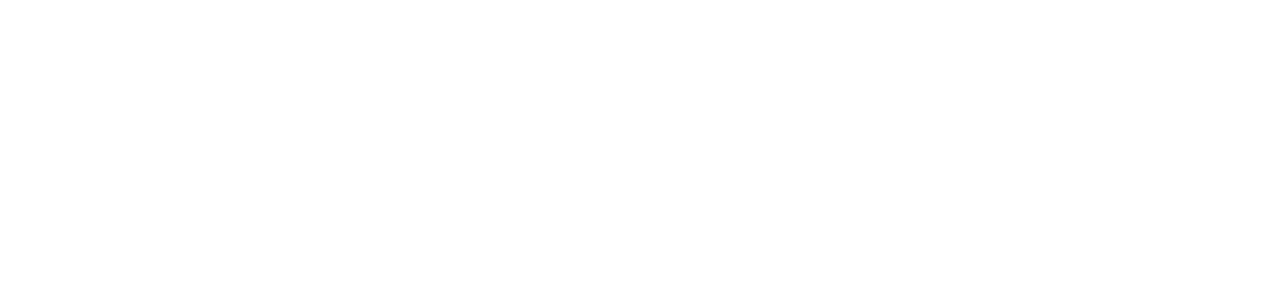
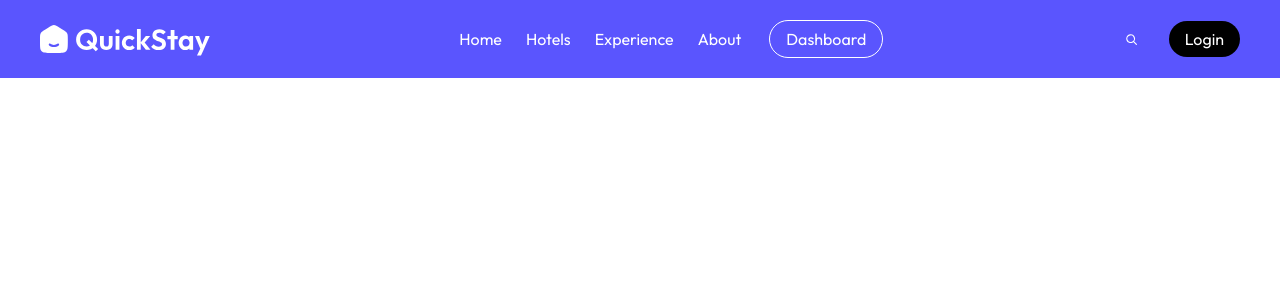
Before and after one commit to code-with-divyesh/Hotel-Booking, a React (Vite) app: page / in a window 1280 px wide. Shown: the top 300 px of the page. Built offline with nearby package versions, Linux system fonts and the light colour scheme; a web font is replaced by a local one.

Commit message:
add navbar component

```diff
--- a/src/App.jsx
+++ b/src/App.jsx
@@ -1,11 +1,10 @@
-import React from 'react'
+import React from "react";
+import NavBar from "./Components/NavBar/NavBar";
+import { useLocation } from "react-router-dom";
 
 const App = () => {
-  return (
-    <div>
+  const isOwnerpath = useLocation().pathname.includes("owner");
+  return <div>{!isOwnerpath && <NavBar />}</div>;
+};
 
-    </div>
-  )
-}
-
-export default App
+export default App;
--- /dev/null
+++ b/src/Components/NavBar/NavBar.css
@@ -0,0 +1,118 @@
+.navbar {
+  position: fixed;
+  top: 0;
+  left: 0;
+  width: 100%;
+  background: #5a55fe;
+  padding: 20px 40px;
+  color: white;
+  z-index: 50;
+  transition: all 0.3s ease;
+}
+
+.navbar.scrolled {
+  background: rgba(255, 255, 255, 0.8);
+  color: #333;
+  box-shadow: 0 2px 10px rgba(0, 0, 0, 0.1);
+  backdrop-filter: blur(8px);
+}
+
+.navbar-inner {
+  max-width: 1200px;
+  margin: auto;
+  display: flex;
+  align-items: center;
+  justify-content: space-between;
+}
+
+.logo {
+  height: 36px;
+}
+
+.nav-links a {
+  margin: 0 12px;
+  text-decoration: none;
+  color: inherit;
+  transition: color 0.3s;
+}
+
+.dashboard-btn,
+.login-btn {
+  padding: 6px 16px;
+  border-radius: 20px;
+  border: 1px solid currentColor;
+  background: transparent;
+  color: inherit;
+  cursor: pointer;
+  margin-left: 16px;
+}
+
+.login-btn {
+  background: black;
+  color: white;
+  border: none;
+}
+
+.nav-right {
+  display: flex;
+  align-items: center;
+}
+
+.icon {
+  height: 20px;
+  margin-right: 12px;
+}
+
+.menu-btn {
+  display: none;
+}
+
+/* Mobile Menu */
+.mobile-menu {
+  position: fixed;
+  top: 0;
+  left: -100%;
+  width: 100%;
+  height: 100vh;
+  background: white;
+  color: #333;
+  display: flex;
+  flex-direction: column;
+  gap: 3px;
+  align-items: center;
+  justify-content: center;
+  transition: left 0.3s ease;
+}
+.mobile-menu a {
+  margin-bottom: 24px;
+}
+
+.mobile-menu.open {
+  left: 0;
+}
+
+.close-btn {
+  position: absolute;
+  top: 16px;
+  right: 16px;
+  background: none;
+  border: none;
+}
+
+/* Responsive */
+@media (max-width: 768px) {
+  .nav-links,
+  .nav-right {
+    display: none;
+  }
+
+  .menu-btn {
+    display: block;
+  }
+  .login-btn {
+    margin-top: 24px;
+    background: black;
+    color: white;
+    border: none;
+  }
+}
--- /dev/null
+++ b/src/Components/NavBar/NavBar.jsx
@@ -0,0 +1,69 @@
+import React, { useEffect, useState } from "react";
+import { Link } from "react-router-dom";
+import { assets } from "../../assets/assets";
+import "./NavBar.css";
+
+const NavBar = () => {
+  const [isScrolled, setIsScrolled] = useState(false);
+  const [isMenuOpen, setIsMenuOpen] = useState(false);
+
+  useEffect(() => {
+    const handleScroll = () => {
+      setIsScrolled(window.scrollY > 10);
+    };
+    window.addEventListener("scroll", handleScroll);
+    return () => window.removeEventListener("scroll", handleScroll);
+  }, []);
+
+  return (
+    <nav className={`navbar ${isScrolled ? "scrolled" : ""}`}>
+      <div className="navbar-inner">
+        <Link to="/">
+          <img src={assets.logo} alt="logo" className="logo" />
+        </Link>
+
+        <div className="nav-links">
+          <Link to="/">Home</Link>
+          <Link to="/rooms">Hotels</Link>
+          <Link to="/">Experience</Link>
+          <Link to="/">About</Link>
+          <button className="dashboard-btn">Dashboard</button>
+        </div>
+
+        <div className="nav-right">
+          <img src={assets.searchIcon} alt="search" className="icon" />
+          <button className="login-btn">Login</button>
+        </div>
+
+        <div className="menu-btn" onClick={() => setIsMenuOpen(!isMenuOpen)}>
+          <img src={assets.menuIcon} alt="menu" />
+        </div>
+      </div>
+
+      {/* Mobile Menu */}
+      <div className={`mobile-menu ${isMenuOpen ? "open" : ""}`}>
+        <button onClick={() => setIsMenuOpen(false)} className="close-btn">
+          <img src={assets.closeIcon} alt="close" />
+        </button>
+        <Link to="/" onClick={() => setIsMenuOpen(false)}>
+          Home
+        </Link>
+        <Link to="/rooms" onClick={() => setIsMenuOpen(false)}>
+          Hotels
+        </Link>
+        <Link to="/" onClick={() => setIsMenuOpen(false)}>
+          Experience
+        </Link>
+        <Link to="/" onClick={() => setIsMenuOpen(false)}>
+          About
+        </Link>
+        <button className="dashboard-btn" onClick={() => setIsMenuOpen(false)}>
+          Dashboard
+        </button>
+        <button className="login-btn">Login</button>
+      </div>
+    </nav>
+  );
+};
+
+export default NavBar;
```
